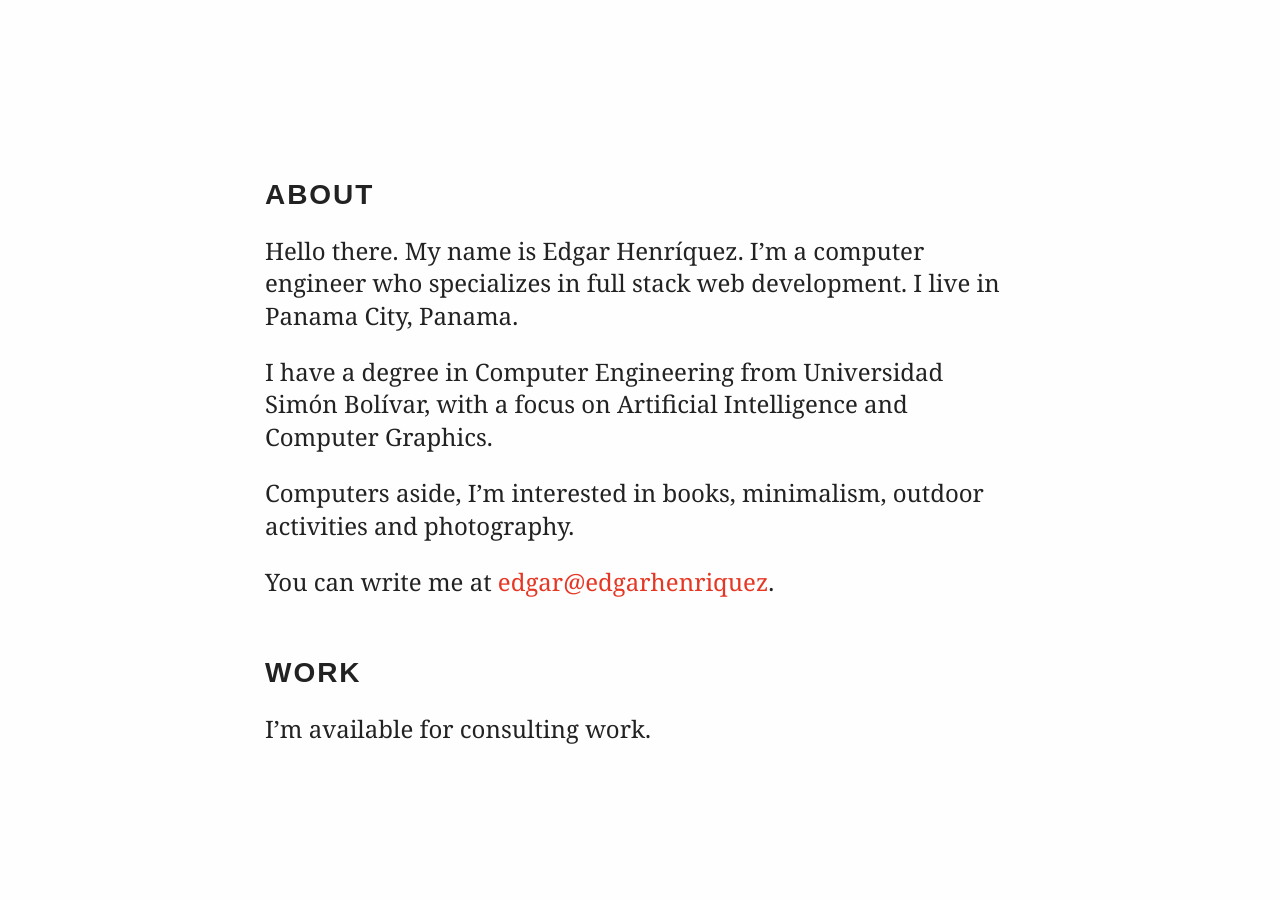
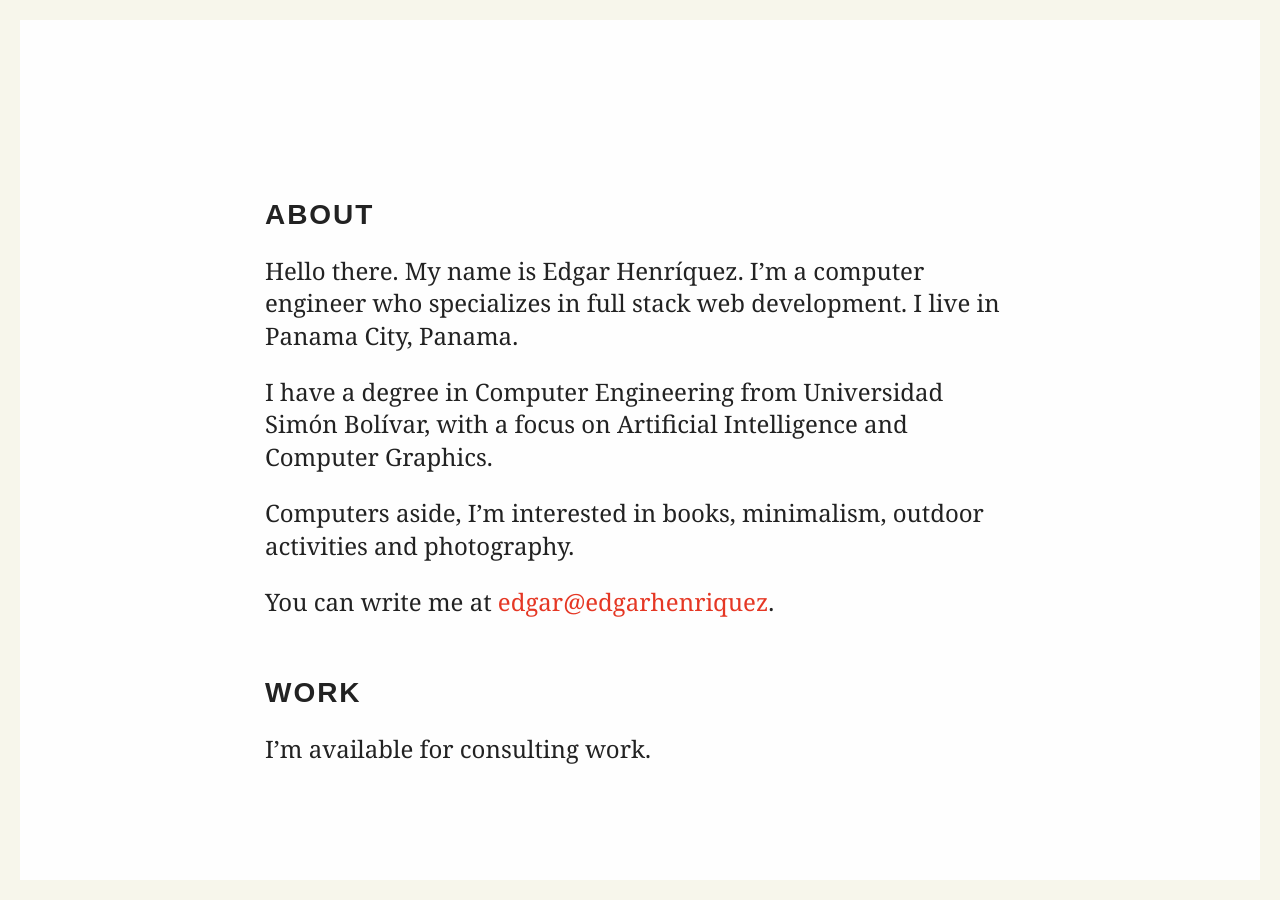
Before and after one commit to edgarhenriquez/edgarhenriquez.github.com, a Jekyll site: the page built from index.md, in a window 1280 px wide. Built offline with Jekyll 4.4.1, drawn with Linux system fonts in a browser that asks for light colours.

Commit message:
Add border to website on tablets and computers.

```diff
--- a/public/css/main.scss
+++ b/public/css/main.scss
@@ -8,6 +8,17 @@ $max-body-width: 750px;
 @import "normalize";
 @import "typography";
 @import "home";
+
+html {
+  border-top: 20px solid #f7f6eb;
+
+  @media only screen
+  and (min-width: 768px) {
+    box-sizing: border-box;
+    min-height: 100%;
+    border: 20px solid #f7f6eb;
+  }
+}
 
 html,
 body {
```
Also changed, not shown: public/img/mail.jpg (added), public/img/moleskine.jpg (added).
